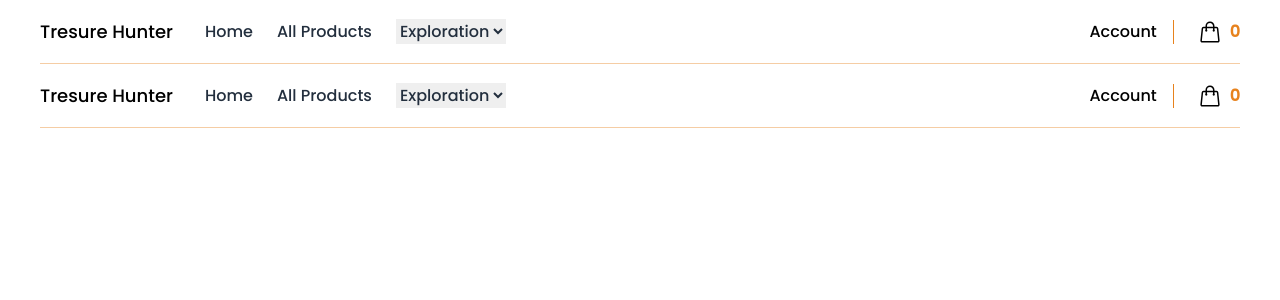
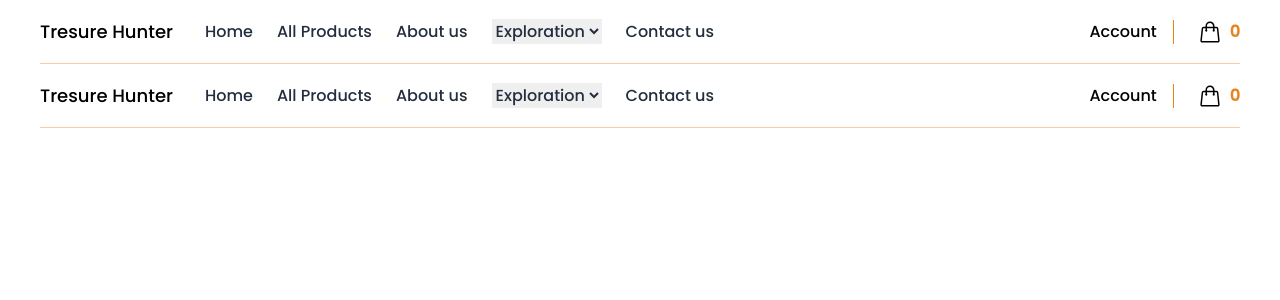
Before and after one commit to nurmandev/shopwithme, a Next.js app: page /components/Header in a window 1280 px wide. Shown: the top 300 px of the page. Built offline with nearby package versions, Linux system fonts and the light colour scheme; no server answers.

Commit message:
update navbar

```diff
--- a/pages/components/Header.js
+++ b/pages/components/Header.js
@@ -64,6 +64,16 @@ export default function Header() {
                 </li>
 
                 <li>
+                  <Link
+                    className={`text-accent transition hover:text-accent/75 ${
+                      pathname === "/products" ? "text-primary" : ""
+                    } `}
+                    href="/products"
+                  >
+                    About us
+                  </Link>
+                </li>
+                <li>
                   <select
                     className={`text-accent transition hover:text-accent/75 ${
                       pathname === "/categories" ? "text-primary" : ""
@@ -74,6 +84,17 @@ export default function Header() {
                     <option value="1">Equipment</option>
                     <option value="2">Mining</option>
                   </select>
+                </li>
+
+                <li>
+                  <Link
+                    className={`text-accent transition hover:text-accent/75 ${
+                      pathname === "/products" ? "text-primary" : ""
+                    } `}
+                    href="/contact-us"
+                  >
+                    Contact us
+                  </Link>
                 </li>
               </ul>
             </nav>
```
